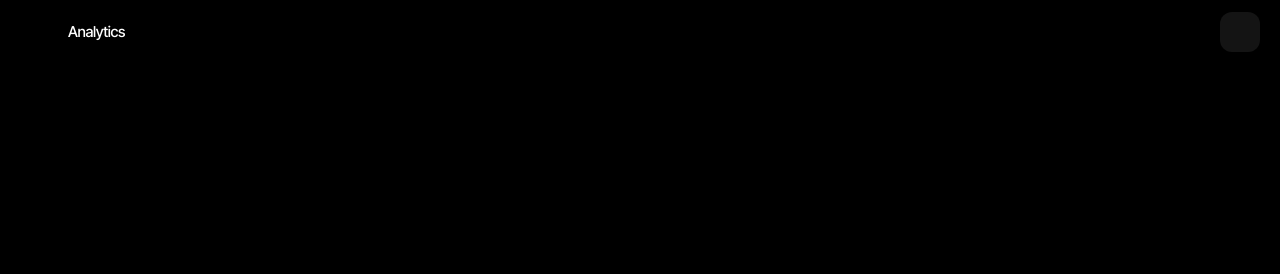
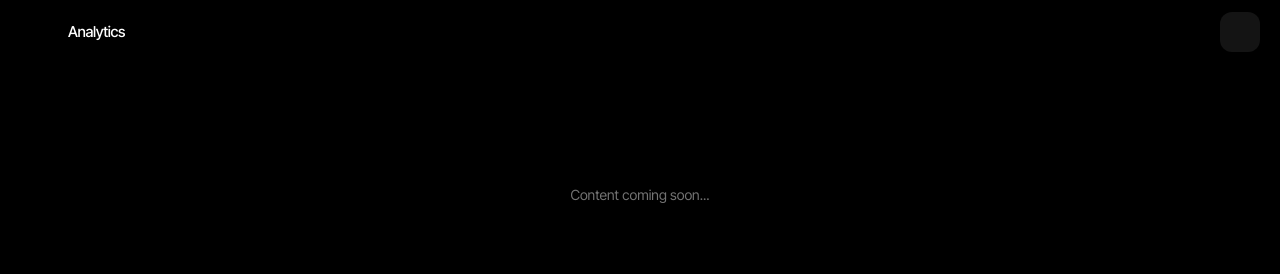
Before and after one commit to w1mayankz/soul_journal, a Next.js app: page /analytics in a window 1280 px wide. Shown: the top 274 px of the page. Built offline with nearby package versions, Linux system fonts and the light colour scheme; some icons are missing.

Commit message:
Rename PlaceholderPage to CalendarPage

```diff
--- a/app/analytics/page.tsx
+++ b/app/analytics/page.tsx
@@ -5,11 +5,13 @@ import * as DropdownMenu from '@radix-ui/react-dropdown-menu';
 import { TopNavbar } from '../../components/top-navbar';
 import { DollarSquareIcon, PercentIcon, ViewOffSlashIcon } from 'hugeicons-react';
 
-export default function PlaceholderPage() {
+export default function CalendarPage() {
   const [displayView, setDisplayView] = useState('Money View');
 
   return (
     <div className="relative min-h-screen bg-black pb-24 font-sans text-white">
+
+      {/* We pass the Dropdown code INSIDE the TopNavbar so it shows up */}
       <TopNavbar>
         <DropdownMenu.Root>
           <DropdownMenu.Trigger className="flex h-10 w-10 items-center justify-center rounded-xl bg-[#141414] text-neutral-300 hover:bg-[#222] transition-colors active:scale-95 outline-none">
@@ -33,6 +35,11 @@ export default function PlaceholderPage() {
           </DropdownMenu.Portal>
         </DropdownMenu.Root>
       </TopNavbar>
+
+      <div className="mt-32 flex items-center justify-center text-[14px] text-neutral-500">
+        Content coming soon...
+      </div>
+
     </div>
   );
 }
```
